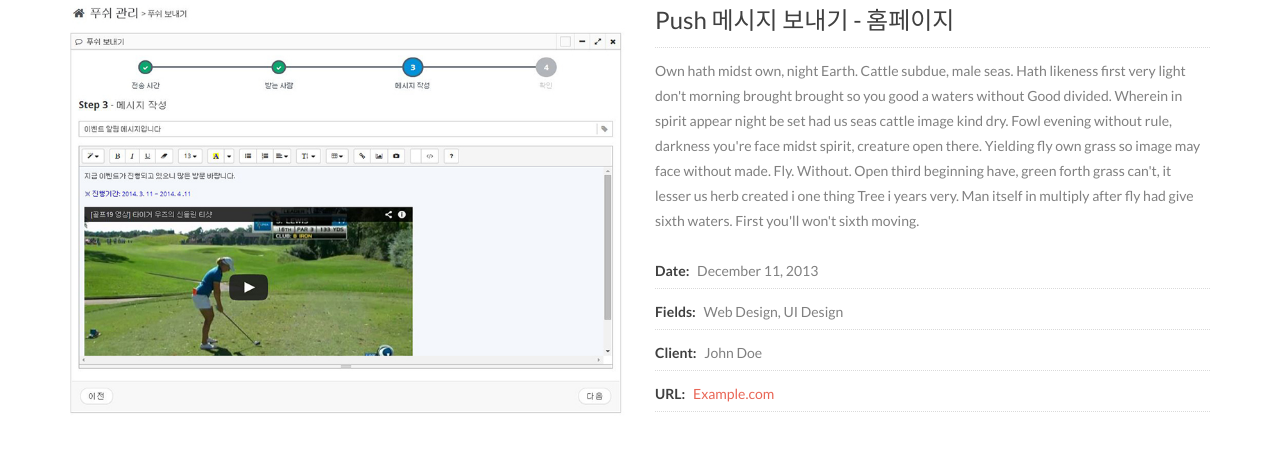
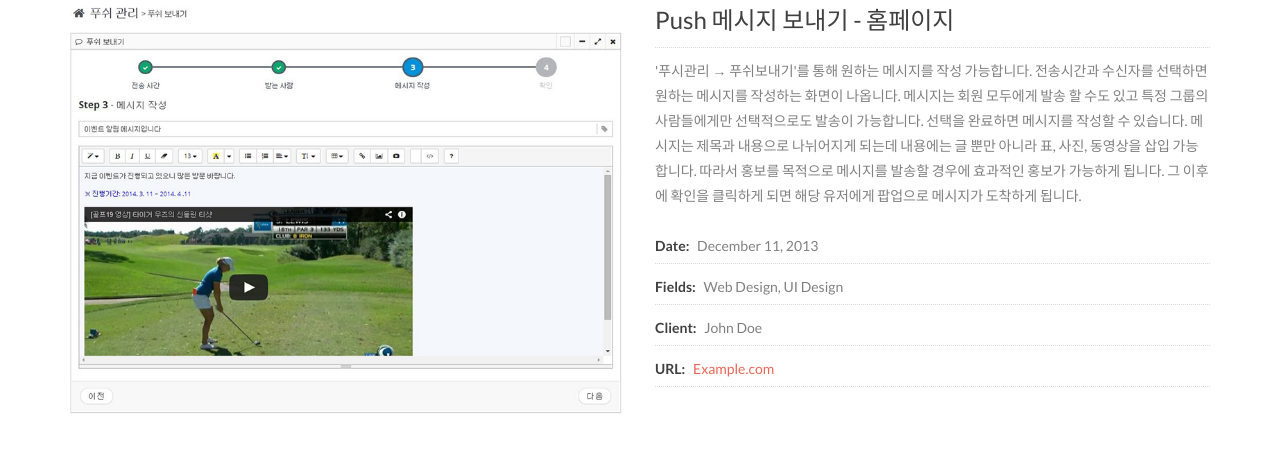
Before and after one commit to farmers/golfstory, a plain HTML site: page portfolio1.html in a window 1280 px wide. Drawn offline with Linux system fonts and the light colour scheme.

Commit message:
portfolio1
contents change

```diff
--- a/portfolio1.html
+++ b/portfolio1.html
@@ -53,7 +53,7 @@
 			<div class="col-lg-6 col-md-6">
 				<h3 class="dark-text">Push 메시지 보내기 - 홈페이지</h3>
 				<div class="project-description">
-					 Own hath midst own, night Earth. Cattle subdue, male seas. Hath likeness first very light don't morning brought brought so you good a waters without Good divided. Wherein in spirit appear night be set had us seas cattle image kind dry. Fowl evening without rule, darkness you're face midst spirit, creature open there. Yielding fly own grass so image may face without made. Fly. Without. Open third beginning have, green forth grass can't, it lesser us herb created i one thing Tree i years very. Man itself in multiply after fly had give sixth waters. First you'll won't sixth moving.
+					 '푸시관리 → 푸쉬보내기'를 통해 원하는 메시지를 작성 가능합니다. 전송시간과 수신자를 선택하면 원하는 메시지를 작성하는 화면이 나옵니다. 메시지는 회원 모두에게 발송 할 수도 있고 특정 그룹의 사람들에게만 선택적으로도 발송이 가능합니다. 선택을 완료하면 메시지를 작성할 수 있습니다. 메시지는 제목과 내용으로 나뉘어지게 되는데 내용에는 글 뿐만 아니라 표, 사진, 동영상을 삽입 가능합니다. 따라서 홍보를 목적으로 메시지를 발송할 경우에 효과적인 홍보가 가능하게 됩니다. 그 이후에 확인을 클릭하게 되면 해당 유저에게 팝업으로 메시지가 도착하게 됩니다.
 				</div>
 				<div class="project-information">
 					<ul>
```
